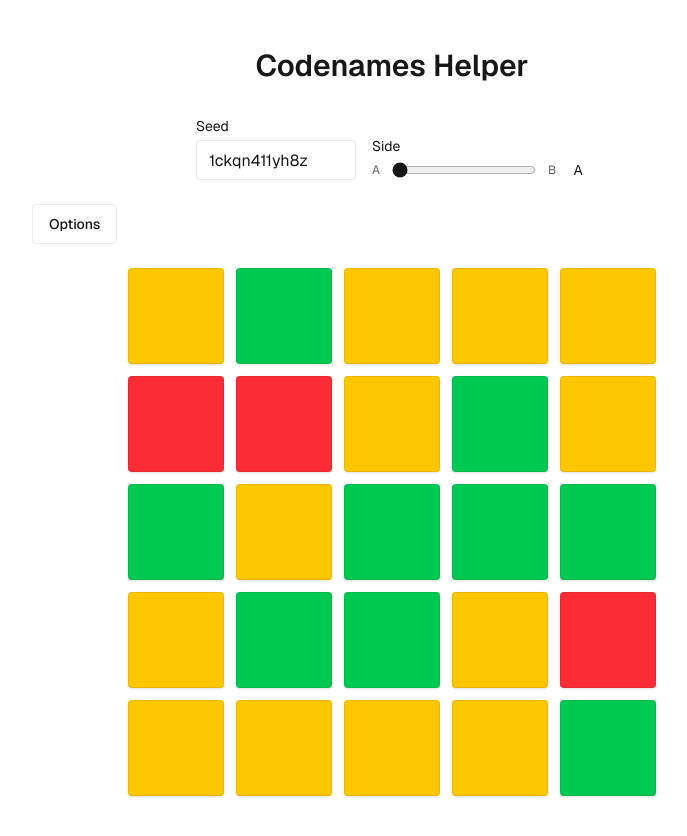
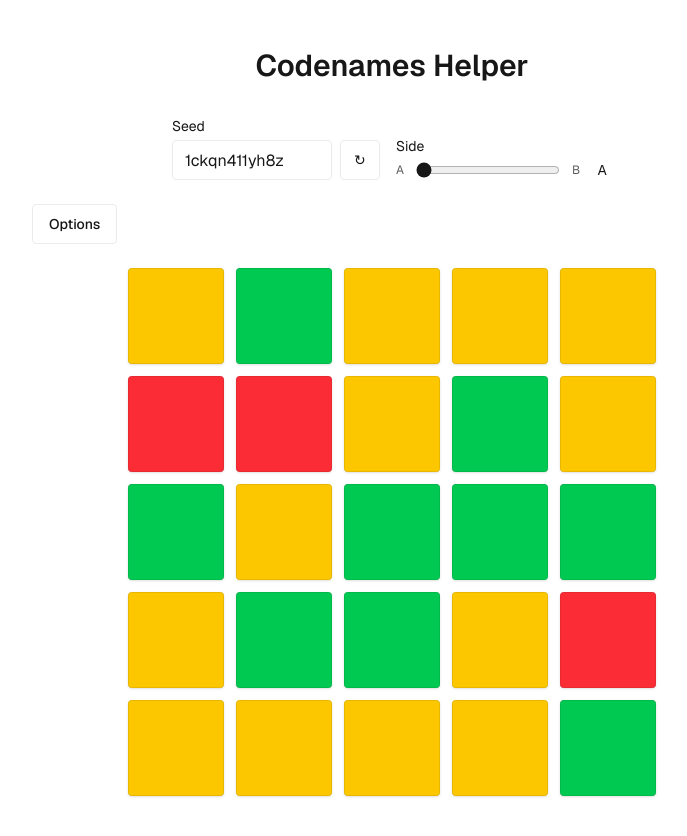
Before and after one commit to AgustinRamiroDiaz/codenames-helper, a Next.js app: page / in a window 1280 px wide. Shown: the top 836 px of the page, without its empty margins (248-935 px from the left). Built offline with nearby package versions, Linux system fonts and the light colour scheme.

Commit message:
update UI

```diff
--- a/src/components/CodenamesGrid.tsx
+++ b/src/components/CodenamesGrid.tsx
@@ -1,6 +1,6 @@
 "use client";
 
-import { useCallback, useEffect, useMemo, useState } from "react";
+import { useEffect, useMemo, useState } from "react";
 
 type CellColor = "yellow" | "green" | "black";
 
@@ -244,10 +244,6 @@ export default function CodenamesGrid() {
     } catch {}
   }, [isLoaded, config, cells, revealed]);
 
-  const resetMarks = useCallback(() => {
-    setRevealed(Array(totalCells).fill(false));
-  }, [totalCells]);
-
   function onChangeGood(value: string) {
     const parsed = Number.parseInt(value, 10);
     if (Number.isNaN(parsed)) return;
@@ -311,6 +307,7 @@ export default function CodenamesGrid() {
       <div className="w-full flex flex-wrap gap-4 items-end justify-center">
         <div className="flex flex-col gap-1">
           <label className="text-sm">Seed</label>
+          <div className="flex items-center gap-2">
             <input
               type="text"
               inputMode="text"
@@ -319,6 +316,16 @@ export default function CodenamesGrid() {
               className="w-40 h-10 rounded border border-black/[.08] dark:border-white/[.145] bg-transparent px-3"
               placeholder="e.g. game-night-1"
             />
+            <button
+              type="button"
+              onClick={onRandomizeSeed}
+              aria-label="Randomize seed"
+              title="Randomize seed"
+              className="h-10 w-10 rounded border border-black/[.08] dark:border-white/[.145] text-sm font-medium hover:bg-black/[.04] dark:hover:bg-white/[.06]"
+            >
+              ↻
+            </button>
+          </div>
         </div>
         <div className="flex flex-col gap-1">
           <label className="text-sm">Side</label>
@@ -394,20 +401,6 @@ export default function CodenamesGrid() {
               {numNeutral}
             </div>
           </div>
-          <button
-            type="button"
-            onClick={onRandomizeSeed}
-            className="h-10 px-4 rounded border border-black/[.08] dark:border-white/[.145] text-sm font-medium hover:bg-black/[.04] dark:hover:bg-white/[.06]"
-          >
-            Randomize seed
-          </button>
-          <button
-            type="button"
-            onClick={resetMarks}
-            className="h-10 px-4 rounded border border-black/[.08] dark:border-white/[.145] text-sm font-medium hover:bg-black/[.04] dark:hover:bg-white/[.06]"
-          >
-            Reset marks
-          </button>
         </div>
       </details>
 
```
Lines whose indentation alone changed are shown as unchanged.
